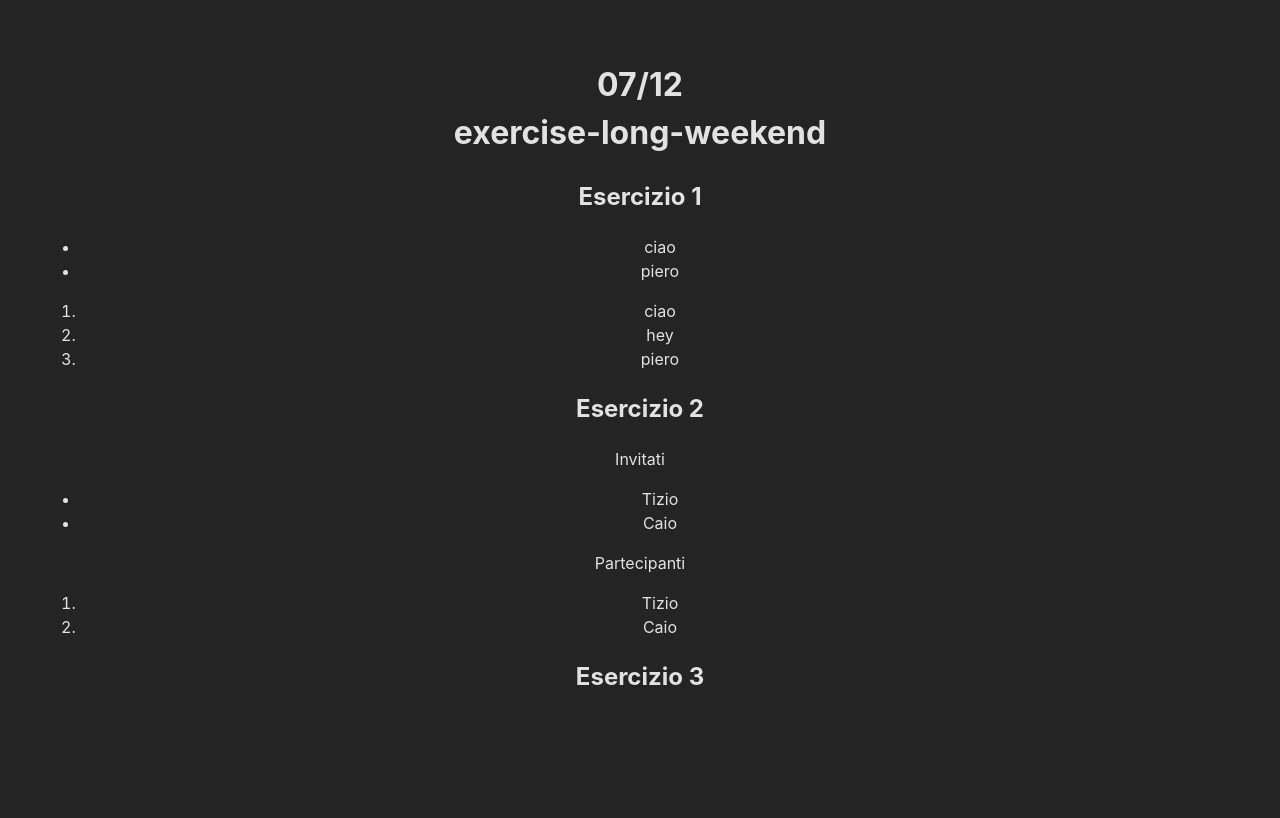
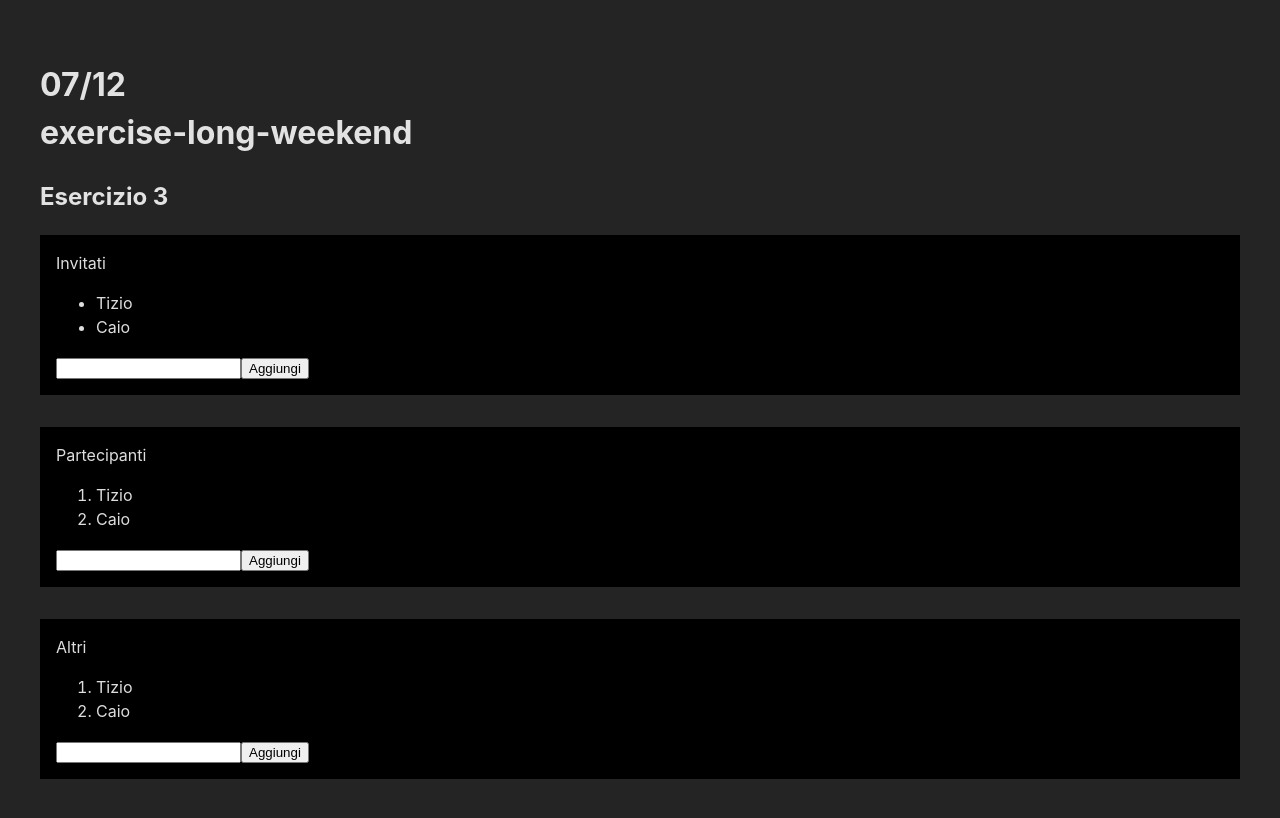
Before and after one commit to paininoa/exercise-long-weekend, a React (Vite) app: page / in a window 1280 px wide. Shown: the top 818 px of the page. Built offline with nearby package versions, Linux system fonts and the light colour scheme.

Commit message:
Esercizio 3 con Claudio

```diff
--- a/src/App.css
+++ b/src/App.css
@@ -2,5 +2,10 @@
   max-width: 1280px;
   margin: 0 auto;
   padding: 2rem;
-  text-align: center;
 }
+
+section {
+  margin-bottom: 2rem;
+  padding: 1rem;
+  background-color: rgb(0, 0, 0);
+}
--- a/src/App.jsx
+++ b/src/App.jsx
@@ -11,14 +11,18 @@ Crea un array di oggetti (allLists), in cui ciascun oggetto ha questa struttura:
    type: "ul",
    list: ["Tizio", "Caio]
 }
-Per ogni oggetto, renderizza un div che contiene un titolo con contenuto 'title' e un CustomList con type e list nei props.
+Per ogni oggetto, renderizza un div che contiene un titolo con contenuto 'title' e
+un CustomList con type e list nei props.
 
 Esercizio 3:
-Sopra a ciascuna lista, aggiungi un div con un input text e un bottone "Aggiungi". Al click di aggiungi, il contenuto dell'input viene aggiunto alla lista.
-Mi raccomando, significa che l'array di oggetti dell'esercizio 2 (allLists) va rifattorizzato dentro ad uno state!
+Sopra a ciascuna lista, aggiungi un div con un input text e un bottone "Aggiungi".
+Al click di aggiungi, il contenuto dell'input viene aggiunto alla lista.
+Mi raccomando, significa che l'array di oggetti dell'esercizio 2 (allLists)
+va rifattorizzato dentro ad uno state!
 
 Esercizio 4:
-Modifica i props che CustomList accetta. Aggiungi un props 'buttons' che vuole un array di stringhe. Per ogni stringa, crea un bottone su ciascun list item.
+Modifica i props che CustomList accetta. Aggiungi un props 'buttons' che vuole un
+ array di stringhe. Per ogni stringa, crea un bottone su ciascun list item.
 Esempio:
 <CustomList
    type="ul"
@@ -35,16 +39,24 @@ Esempio:
 </ul>
 
 Esercizio 5:
-Modifica il tuo componente principale in modo che per ogni CustomList che viene creato, gli vengono passati due bottoni ciascuno: 'Elimina'e 'Modifica'.
-Al click di Elimina, rimuovi la stringa all'interno dell'array 'list' dell'oggetto corrispondente all'interno dell'array allLists.
-Al click di Modifica, cambia la stringa all'interno dell'array 'list' dell'oggetto corrispondente all'interno dell'array allLists, con il valore all'interno dell'input text creato ad Esercizio 3.
+Modifica il tuo componente principale in modo che per ogni CustomList che viene creato,
+gli vengono passati due bottoni ciascuno: 'Elimina'e 'Modifica'.
+Al click di Elimina, rimuovi la stringa all'interno dell'array 'list' dell'oggetto
+corrispondente all'interno dell'array allLists.
+Al click di Modifica, cambia la stringa all'interno dell'array 'list' dell'oggetto
+corrispondente all'interno dell'array allLists, con il valore all'interno dell'input
+text creato ad Esercizio 3.
 
 Bonus:
-Crea una React APP in cui l'utente inserisce i dati di un form, attraverso un componente CustomFormElement, che in base al props 'mode' ("input", "select", "checkbox", "radio") ritorna il form element corrispondente (potete usare uno switch, come visto oggi a lezione).
+Crea una React APP in cui l'utente inserisce i dati di un form, attraverso
+un componente CustomFormElement, che in base al props 'mode' ("input", "select",
+"checkbox", "radio") ritorna il form element corrispondente (potete usare uno
+  switch, come visto oggi a lezione).
 Oltre al props 'mode', CustomFormElement deve avere anche i seguenti props:
 - label: un testo che rappresenta il valore dell'input (es. Your Name)
 - value: il valore del form element
-- onChange: la funzione che viene eseguita all'onChange dell'element, deve venire eseguita passando solo il value non l'intero evento
+- onChange: la funzione che viene eseguita all'onChange dell'element, deve venire
+eseguita passando solo il value non l'intero evento
 
 */
 }
@@ -53,8 +65,6 @@ import { useState } from "react";
 import "./App.css";
 import CustomList from "./CustomList/CustomList";
 
-function App() {
-  const listaProva = ["ciao", "piero"];
 const allLists = [
   {
     title: "Invitati",
@@ -66,7 +76,30 @@ function App() {
     type: "ol",
     list: ["Tizio", "Caio"],
   },
+  {
+    title: "Altri",
+    type: "ol",
+    list: ["Tizio", "Caio"],
+  },
 ];
+
+function App() {
+  const [objectList, setObjectList] = useState(allLists);
+  const [inputValues, setInputValues] = useState([]);
+  // const [newItem, setNewItem] = useState(new Array(objectList.length).map(() => ""));
+
+  const handleOnChange = (inputIndex, newValue) => {
+    let newInputValues = [...inputValues];
+    newInputValues[inputIndex] = newValue;
+    setInputValues(newInputValues);
+  };
+
+  const handleAddClick = (sectionIndex) => {
+    let newObjectList = [...objectList];
+    newObjectList[sectionIndex].list.push(inputValues[sectionIndex]);
+    setObjectList(newObjectList);
+    handleOnChange(sectionIndex, "");
+  };
 
   return (
     <>
@@ -74,7 +107,7 @@ function App() {
         07/12 <br />
         exercise-long-weekend
       </h1>
-
+      {/*
       <h2>Esercizio 1</h2>
       <CustomList type="ul" list={listaProva} />
       <CustomList type="ol" list={["ciao", "hey", "piero"]} />
@@ -87,8 +120,23 @@ function App() {
           <CustomList type={e.type} list={e.list} />
         </section>
       ))}
+      */}
 
       <h2>Esercizio 3</h2>
+
+      {objectList.map((e, i) => (
+        <section key={i}>
+          <div>{e.title}</div>
+          <CustomList type={e.type} list={e.list} />
+
+          <input
+            type="text"
+            value={inputValues[i] ?? ""}
+            onChange={(e) => handleOnChange(i, e.target.value)}
+          />
+          <button onClick={() => handleAddClick(i)}>Aggiungi</button>
+        </section>
+      ))}
     </>
   );
 }
```
Lines whose indentation alone changed are shown as unchanged.
